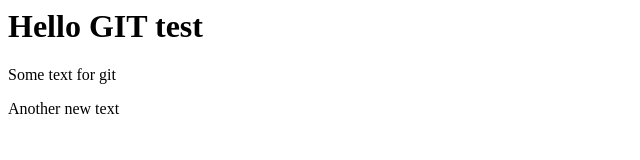
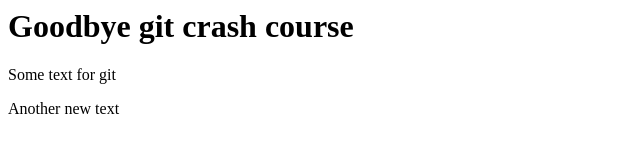
Before and after one commit to JoaquimQuiroga/githubTraining, a plain HTML site: page index.html in a window 1280 px wide. Shown: the whole page, without its empty margins (0-640 px from the left). Drawn offline with Linux system fonts and the light colour scheme.

Commit message:
added goodbye

```diff
--- a/index.html
+++ b/index.html
@@ -1,3 +1,3 @@
-<h1>Hello GIT test</h1>
+<h1>Goodbye git crash course</h1>
 <p>Some text for git</p>
 <div>Another new text</div>
```
